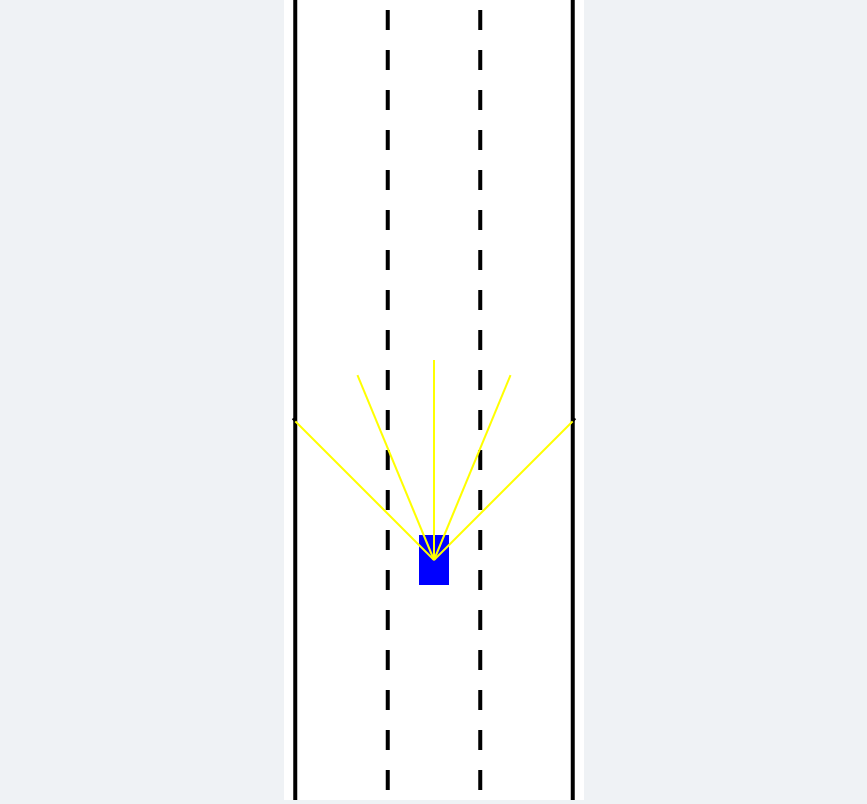
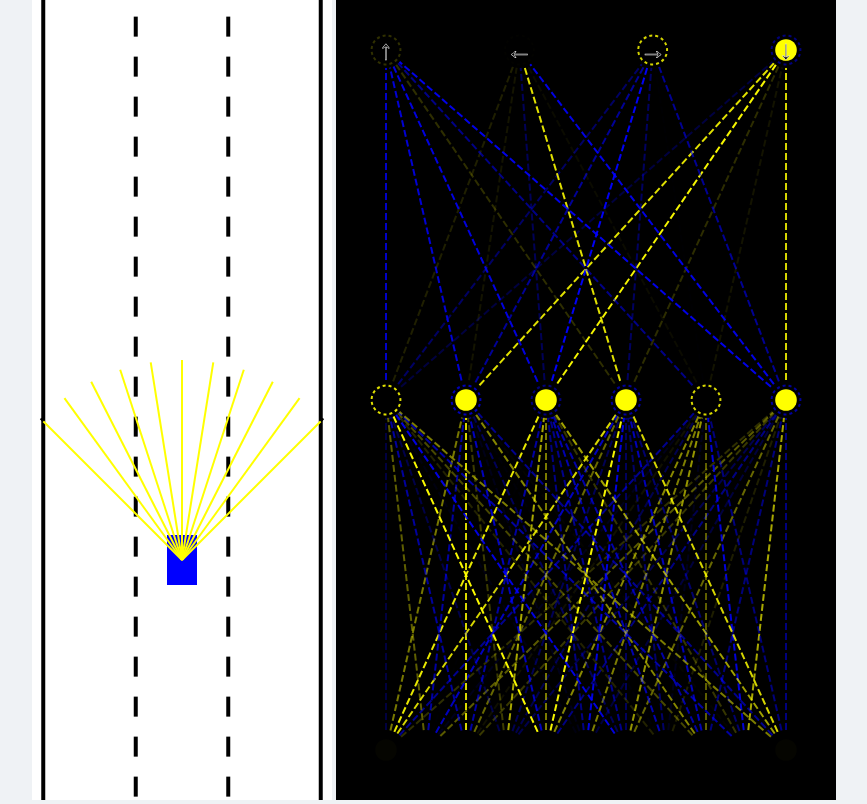
Before and after one commit to parth127/self-driving-car-simulator, a plain HTML site: page index.html in a window 1280 px wide. Shown: the whole page, without its empty margins (206-1073 px from the left). Drawn offline with Linux system fonts and the light colour scheme.

Commit message:
Implementation of Neural Network

```diff
--- a/car.js
+++ b/car.js
@@ -13,8 +13,11 @@ class Car {
 
     this.angle = 0;
 
-    if (controlType == "KEYS") {
+    this.useBrain = controlType === "AI";
+
+    if (this.useBrain) {
       this.sensor = new Sensor(this);
+      this.brain = new NeuralNetwork([this.sensor.rayCount, 6, 4]);
     }
     this.controls = new Controls(controlType);
 
@@ -30,6 +33,18 @@ class Car {
     }
     if (this.sensor) {
       this.sensor.update(roadBorders, traffic);
+      const offsets = this.sensor.readings.map((s) =>
+        s == null ? 0 : 1 - s.offset
+      );
+
+      const outputs = NeuralNetwork.feedForward(offsets, this.brain);
+
+      if (this.useBrain) {
+        this.controls.forward = outputs[0];
+        this.controls.left = outputs[1];
+        this.controls.right = outputs[2];
+        this.controls.reverse = outputs[3];
+      }
     }
   }
 
--- a/controls.js
+++ b/controls.js
@@ -1,9 +1,9 @@
 //Create a new class named Controls
 class Controls {
   constructor(controlType) {
+    this.forward = false;
     this.left = false;
     this.right = false;
-    this.forward = false;
     this.reverse = false;
 
     switch (controlType) {
--- a/index.html
+++ b/index.html
@@ -8,7 +8,10 @@
     <link rel="stylesheet" href="styles.css" />
   </head>
   <body>
-    <canvas id="myCanvas"> </canvas>
+    <canvas id="carCanvas"> </canvas>
+    <canvas id="networkCanvas"> </canvas>
+    <script src="visualizer.js"></script>
+    <script src="network.js"></script>
     <script src="sensor.js"></script>
     <script src="utils.js"></script>
     <script src="road.js"></script>
--- a/index.js
+++ b/index.js
@@ -1,19 +1,22 @@
-//create a canvas element and adjust its size
-const canvas = document.getElementById("myCanvas");
+//create a carCanvas element and adjust its size
+const carCanvas = document.getElementById("carCanvas");
+carCanvas.width = 300;
 
-canvas.width = 300;
+const networkCanvas = document.getElementById("networkCanvas");
+networkCanvas.width = 500;
 
-// Create a new stage and point it at our canvas:
-const ctx = canvas.getContext("2d");
+// Create a new stage and point it at our carCanvas:
+const carCtx = carCanvas.getContext("2d");
+const networkCtx = networkCanvas.getContext("2d");
 
 //Create a new road object
-const road = new Road(canvas.width / 2, canvas.width * 0.925);
+const road = new Road(carCanvas.width / 2, carCanvas.width * 0.925);
 
 //create a car object
-const car = new Car(road.getLaneCenter(1), 150, 30, 50, "KEYS");
-car.draw(ctx);
+const car = new Car(road.getLaneCenter(1), 150, 30, 50, "AI");
+car.draw(carCtx);
 
-// create traffice for the road
+// create traffic for the road
 
 const traffic = [new Car(road.getLaneCenter(1), -150, 30, 50, "DUMMY", 2)];
 
@@ -21,25 +24,29 @@ const traffic = [new Car(road.getLaneCenter(1), -150, 30, 50, "DUMMY", 2)];
 
 animate();
 
-function animate() {
+function animate(time) {
   for (let i = 0; i < traffic.length; i++) {
     traffic[i].update(road.borders, []);
   }
 
   car.update(road.borders, traffic);
-  canvas.height = window.innerHeight;
+  carCanvas.height = window.innerHeight;
+  networkCanvas.height = window.innerHeight;
 
-  ctx.save();
-  ctx.translate(0, -car.positionY + canvas.height * 0.7);
+  carCtx.save();
+  carCtx.translate(0, -car.positionY + carCanvas.height * 0.7);
 
-  road.draw(ctx);
+  road.draw(carCtx);
 
   for (let i = 0; i < traffic.length; i++) {
-    traffic[i].draw(ctx, "red");
+    traffic[i].draw(carCtx, "red");
   }
+  car.draw(carCtx, "blue");
 
-  car.draw(ctx, "blue");
+  carCtx.restore();
 
-  ctx.restore();
+  networkCtx.lineDashOffset = -time / 50;
+  Visualizer.drawNetwork(networkCtx, car.brain);
+
   requestAnimationFrame(animate);
 }
--- /dev/null
+++ b/network.js
@@ -0,0 +1,68 @@
+//Script to handle neural network training
+
+class NeuralNetwork {
+  constructor(neuronCounts) {
+    this.levels = [];
+
+    for (let i = 0; i < neuronCounts.length - 1; i++) {
+      this.levels.push(new Level(neuronCounts[i], neuronCounts[i + 1]));
+    }
+  }
+
+  static feedForward(givenInputs, network) {
+    let output = Level.feedForward(givenInputs, network.levels[0]);
+    for (let i = 1; i < network.levels.length; i++) {
+      output = Level.feedForward(output, network.levels[i]);
+    }
+    return output;
+  }
+}
+
+class Level {
+  constructor(inputCount, outputCount) {
+    this.input = new Array(inputCount);
+    this.output = new Array(outputCount);
+    this.biases = new Array(outputCount);
+
+    this.weights = [];
+
+    for (let i = 0; i < inputCount; i++) {
+      this.weights[i] = new Array(outputCount);
+    }
+
+    Level.#randomize(this);
+  }
+
+  static #randomize(level) {
+    for (let i = 0; i < level.input.length; i++) {
+      for (let j = 0; j < level.output.length; j++) {
+        level.weights[i][j] = Math.random() * 2 - 1;
+      }
+    }
+
+    for (let i = 0; i < level.biases.length; i++) {
+      level.biases[i] = Math.random() * 2 - 1;
+    }
+  }
+
+  static feedForward(givenInput, level) {
+    for (let i = 0; i < level.input.length; i++) {
+      level.input[i] = givenInput[i];
+    }
+
+    for (let i = 0; i < level.output.length; i++) {
+      let sum = 0;
+
+      for (let j = 0; j < level.input.length; j++) {
+        sum += level.input[j] * level.weights[j][i];
+      }
+
+      if (sum > level.biases[i]) {
+        level.output[i] = 1;
+      } else {
+        level.output[i] = 0;
+      }
+    }
+    return level.output;
+  }
+}
--- a/sensor.js
+++ b/sensor.js
@@ -1,7 +1,7 @@
 class Sensor {
   constructor(car) {
     this.car = car;
-    this.rayCount = 5;
+    this.rayCount = 11;
     this.rayLength = 200;
     this.raySpread = Math.PI / 2;
 
@@ -49,6 +49,7 @@ class Sensor {
         }
       }
     }
+    11;
     if (touches.length === 0) {
       return null;
     } else {
--- a/styles.css
+++ b/styles.css
@@ -4,6 +4,9 @@ body{
     overflow: hidden;
     text-align: center;
 }
-#myCanvas{
+#carCanvas{
     background-color: #ffffff;
 }
+#networkCanvas {
+    background-color: black;
+}
--- a/utils.js
+++ b/utils.js
@@ -41,3 +41,11 @@ function polyIntersect(poly1, poly2) {
 
   return false;
 }
+
+function getRGBA(value) {
+  const alpha = Math.abs(value);
+  const R = value < 0 ? 0 : 255;
+  const G = R;
+  const B = value > 0 ? 0 : 255;
+  return "rgba(" + R + "," + G + "," + B + "," + alpha + ")";
+}
--- /dev/null
+++ b/visualizer.js
@@ -0,0 +1,105 @@
+class Visualizer {
+  static drawNetwork(ctx, network) {
+    const margin = 50;
+    const left = margin;
+    const top = margin;
+    const width = ctx.canvas.width - margin * 2;
+    const height = ctx.canvas.height - margin * 2;
+
+    const levelHeight = height / network.levels.length;
+
+    for (let i = network.levels.length - 1; i >= 0; i--) {
+      const levelTop =
+        top +
+        lerp(
+          height - levelHeight,
+          0,
+          network.levels.length == 1 ? 0.5 : i / (network.levels.length - 1)
+        );
+
+      ctx.setLineDash([7, 3]);
+      Visualizer.drawLevel(
+        ctx,
+        network.levels[i],
+        left,
+        levelTop,
+        width,
+        levelHeight,
+        i == network.levels.length - 1
+          ? ["\u2191", "\u2190", "\u2192", "\u2193"]
+          : []
+      );
+    }
+  }
+
+  static drawLevel(ctx, level, left, top, width, height, outputLabels) {
+    const right = left + width;
+    const bottom = top + height;
+
+    const { input, output, weights, biases } = level;
+
+    for (let i = 0; i < input.length; i++) {
+      for (let j = 0; j < output.length; j++) {
+        ctx.beginPath();
+        ctx.moveTo(Visualizer.#getNodeX(input, i, left, right), bottom);
+        ctx.lineTo(Visualizer.#getNodeX(output, j, left, right), top);
+        ctx.lineWidth = 2;
+        ctx.strokeStyle = getRGBA(weights[i][j]);
+        ctx.stroke();
+      }
+    }
+
+    const nodeRadius = 18;
+    for (let i = 0; i < input.length; i++) {
+      const x = Visualizer.#getNodeX(input, i, left, right);
+      ctx.beginPath();
+      ctx.arc(x, bottom, nodeRadius, 0, Math.PI * 2);
+      ctx.fillStyle = "black";
+      ctx.fill();
+      ctx.beginPath();
+      ctx.arc(x, bottom, nodeRadius * 0.6, 0, Math.PI * 2);
+      ctx.fillStyle = getRGBA(input[i]);
+      ctx.fill();
+    }
+
+    for (let i = 0; i < output.length; i++) {
+      const x = Visualizer.#getNodeX(output, i, left, right);
+      ctx.beginPath();
+      ctx.arc(x, top, nodeRadius, 0, Math.PI * 2);
+      ctx.fillStyle = "black";
+      ctx.fill();
+      ctx.beginPath();
+      ctx.arc(x, top, nodeRadius * 0.6, 0, Math.PI * 2);
+      ctx.fillStyle = getRGBA(output[i]);
+      ctx.fill();
+
+      ctx.beginPath();
+      ctx.lineWidth = 2;
+      ctx.arc(x, top, nodeRadius * 0.8, 0, Math.PI * 2);
+      ctx.strokeStyle = getRGBA(biases[i]);
+      ctx.setLineDash([3, 3]);
+      ctx.stroke();
+      ctx.setLineDash([]);
+
+      if (outputLabels[i]) {
+        ctx.beginPath();
+        ctx.textAlign = "center";
+        ctx.textBaseline = "middle";
+        ctx.fillStyle = "black";
+        ctx.strokeStyle = "white";
+        ctx.font = nodeRadius * 1.5 + "px Arial";
+        ctx.fillText(outputLabels[i], x, top + nodeRadius * 0.1);
+        ctx.lineWidth = 0.5;
+        ctx.strokeText(outputLabels[i], x, top + nodeRadius * 0.1);
+      }
+    }
+  }
+
+  static #getNodeX(nodes, index, left, right) {
+    return lerp(
+      left,
+      right,
+      nodes.length == 1 ? 0.5 : index / (nodes.length - 1)
+    );
+  }
+}
```
